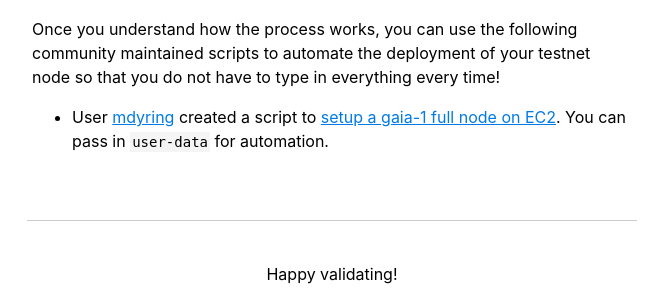
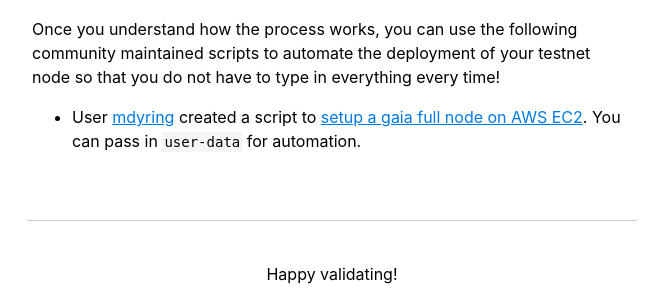
Before and after one commit to CyberMiles/cosmosvalidators, a PHP site: page /index.php?to=1 in a window 1280 px wide. Shown: the part 3281-3581 px from the top of the page, without its empty margins (308-964 px from the left). Run offline with PHP 8.4, Linux system fonts and the light colour scheme; data that the repository does not hold is empty; some libraries are stand-ins or nearby versions.

Commit message:
Update index.php

```diff
--- a/gaia-2/index.php
+++ b/gaia-2/index.php
@@ -242,14 +242,14 @@ $ gaia client tx bond --amount 10fermion --name MyAccount --pubkey THE_PUB_KEY_O
     <p>Once you understand how the process works, you can use the following community maintained scripts to automate the deployment of your testnet node so that you do not have to type in everything every time!</p>
 
     <ul>
-      <li>User <a href="https://github.com/mdyring">mdyring</a> created a script to <a href="https://gist.github.com/mdyring/47545b1e03b6a4eb3b29dfa599e50151">setup a gaia-1 full node on EC2</a>. You can pass in <code>user-data</code> for automation.</li>
+      <li>User <a href="https://github.com/mdyring">mdyring</a> created a script to <a href="https://github.com/block-finance/cosmos-scripts">setup a gaia full node on AWS EC2</a>. You can pass in <code>user-data</code> for automation.</li>
     </ul>
 
   </div>
 
   <div class="footer">
     <p class="lead text-center">Happy validating!</p>
-    <p class="text-center author">This page is built by your fellow validator <a href="http://michaelyuan.com/">Michael Yuan</a> from <a href="https://cm.5miles.com/">CyberMiles</a>.</p>
+    <p class="text-center author">This page is built by your fellow validator <a href="http://michaelyuan.com/">Michael Yuan</a> from <a href="http://www.cybermiles.io/">CyberMiles</a>.</p>
   </div>
 
   </body>
```
